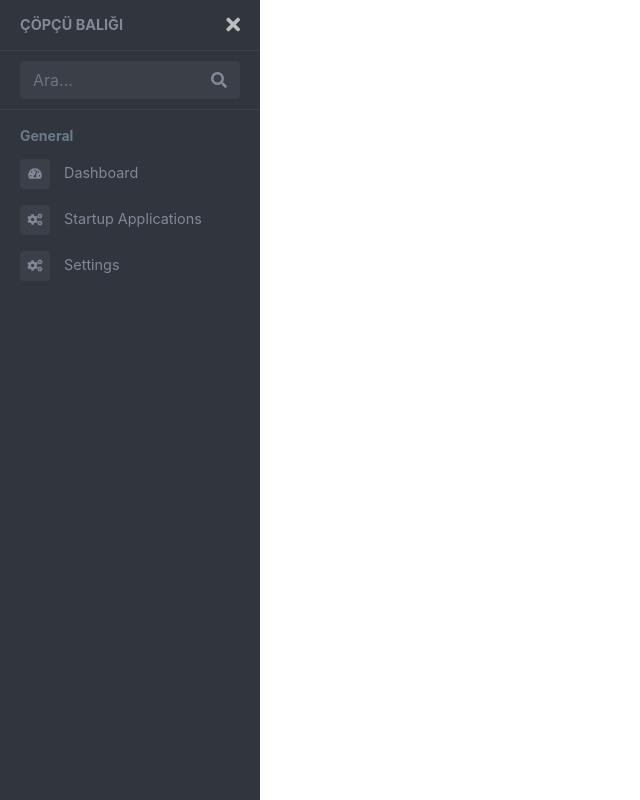
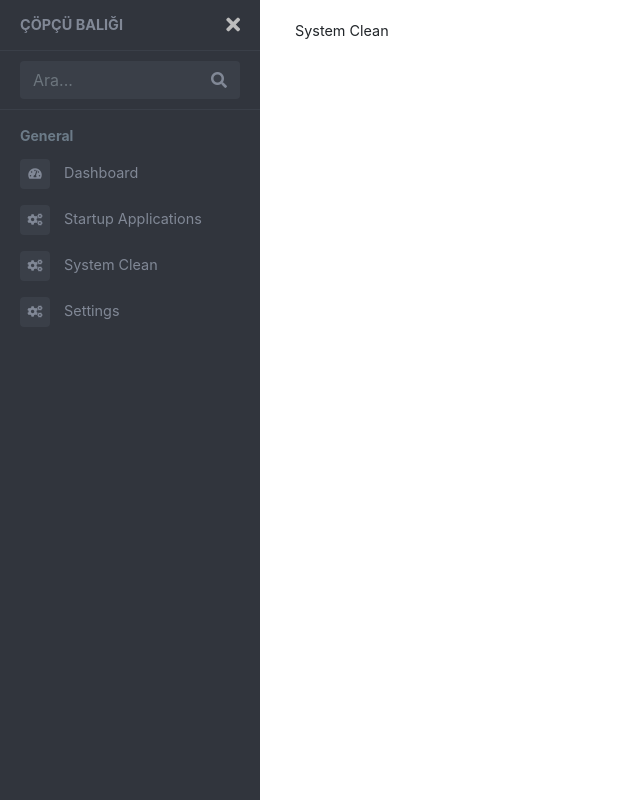
Before and after one commit to sustartx/copcu-baligi, a Vue app: page /system-clean in a window 1280 px wide. Shown: the whole page, without its empty margins (0-640 px from the left). Built offline with nearby package versions, Linux system fonts and the light colour scheme; what vue-flag-icon would draw is missing.

Commit message:
"System Clean" için view ve rota oluşturuldu.

```diff
--- a/src/router/index.js
+++ b/src/router/index.js
@@ -16,6 +16,11 @@ const routes = [
     component: () => import('../views/StartupApplications.vue')
   },
   {
+    path: '/system-clean',
+    name: 'SystemClean',
+    component: () => import('../views/SystemClean.vue')
+  },
+  {
     path: '/settings',
     name: 'Settings',
     // route level code-splitting
--- /dev/null
+++ b/src/views/SystemClean.vue
@@ -0,0 +1,3 @@
+<template>
+  <div>System Clean</div>
+</template>
--- a/src/views/layout/Sidebar.vue
+++ b/src/views/layout/Sidebar.vue
@@ -53,6 +53,11 @@ export default {
           link: '/startup-applications'
         },
         {
+          title: 'System Clean',
+          class: 'fa fa-cogs',
+          link: '/system-clean'
+        },
+        {
           title: 'Settings',
           class: 'fa fa-cogs',
           link: '/settings'
```
